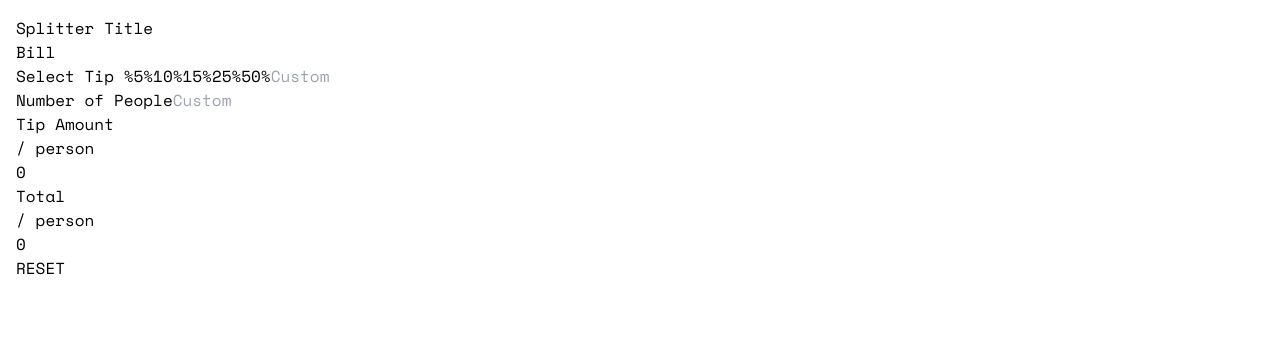
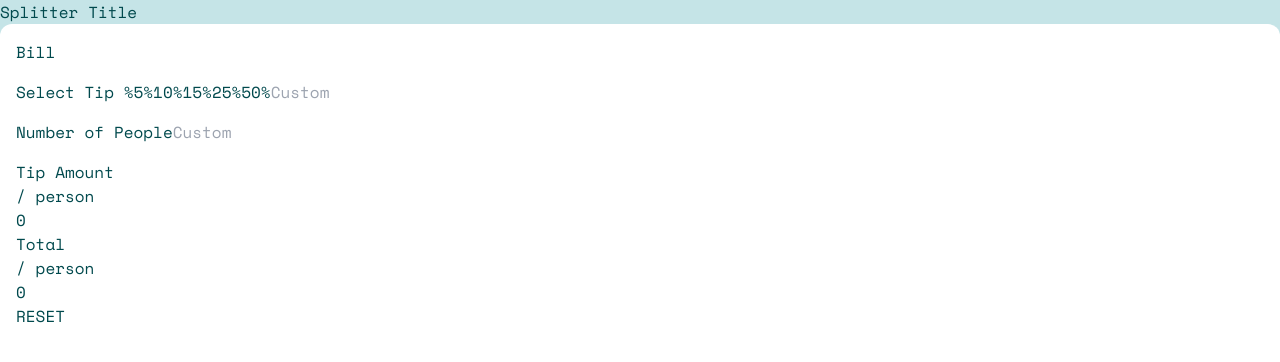
Before and after one commit to puyanwei/tip-calculator, a Next.js app: page / in a window 1280 px wide. Shown: the top 362 px of the page. Built offline with nearby package versions, Linux system fonts and the light colour scheme.

Commit message:
some initial styling

```diff
--- a/components/TipCalculator.tsx
+++ b/components/Calculator.tsx
@@ -1,8 +1,8 @@
-import { TipCalculatorSummary } from "./TipCalculatorSummary"
+import { TippingSummary } from "./TippingSummary"
 
-export function TipCalculator() {
+export function Calculator() {
   return (
-    <div>
+    <div className="bg-white rounded-t-xl flex flex-col gap-4 p-4">
       <div>
         <label>Bill</label>
         <input type="number" />
@@ -23,7 +23,7 @@ export function TipCalculator() {
         <input type="number" placeholder="Custom" />
       </div>
 
-      <TipCalculatorSummary />
+      <TippingSummary />
     </div>
   )
 }
--- a/components/TipCalculatorSummary.tsx
+++ b/components/TippingSummary.tsx
@@ -1,4 +1,4 @@
-export function TipCalculatorSummary() {
+export function TippingSummary() {
   const totalPerPerson = 0
   const totalAmount = 0
   return (
--- a/pages/index.tsx
+++ b/pages/index.tsx
@@ -1,11 +1,11 @@
 import type { NextPage } from "next"
-import { TipCalculator } from "../components/TipCalculator"
+import { Calculator } from "../components/Calculator"
 
 const Home: NextPage = () => {
   return (
-    <div className="p-4">
+    <div className="bg-gray-cyan-100 text-dark-cyan">
       <h1>Splitter Title</h1>
-      <TipCalculator />
+      <Calculator />
     </div>
   )
 }
```
